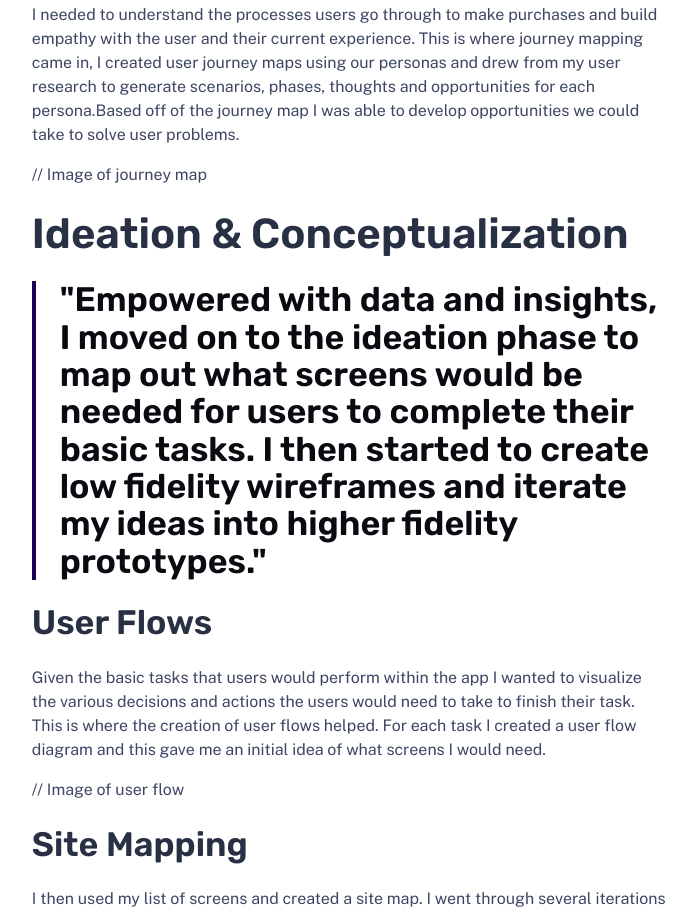
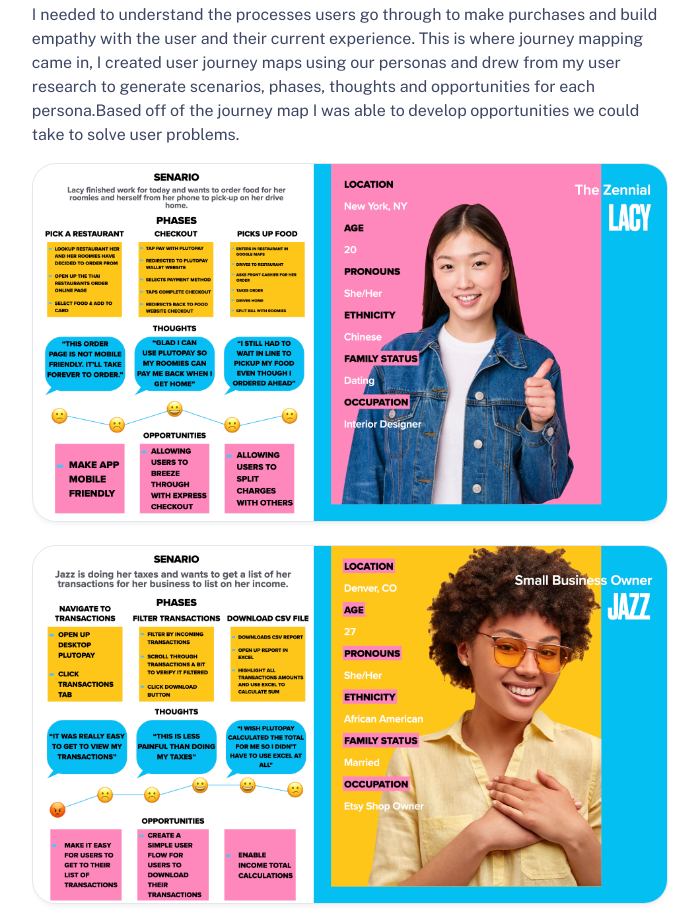
Before and after one commit to summerjoyyoung/summer-portfolio, an Astro site: page /work/pluto-pay in a window 1280 px wide. Shown: the part 5756-6670 px from the top of the page, without its empty margins (290-989 px from the left). Built offline with nearby package versions, Linux system fonts and the light colour scheme; Astro itself is replaced by a stand-in of ours.

Commit message:
feat: add user journey imgs

```diff
--- a/src/content/work/pluto-pay.mdx
+++ b/src/content/work/pluto-pay.mdx
@@ -135,7 +135,9 @@ Based on user research, I defined user personas which represent the people who w
 #### Journey Mapping
 I needed to understand the processes users go through to make purchases and build empathy with the user and their current experience. This is where journey mapping came in, I created user journey maps using our personas and drew from my user research to generate scenarios, phases, thoughts and opportunities for each persona.Based off of the journey map I was able to develop opportunities we could take to solve user problems.
 
-// Image of journey map
+<img src="/assets/pluto-pay/journey-lacy.jpeg" alt="User journeys for PlutoPay" style="width: 100%; margin-top: 16px;"/>
+<img src="/assets/pluto-pay/journey-jazz.jpeg" alt="User journeys for PlutoPay" style="width: 100%; margin-top: 16px;"/>
+<img src="/assets/pluto-pay/journey-sam.jpeg" alt="User journeys for PlutoPay" style="width: 100%; margin-top: 16px;"/>
 
 ### Ideation & Conceptualization
 > "Empowered with data and insights, I moved on to the ideation phase to map out what screens would be needed for users to complete their basic tasks. I then started to create low fidelity wireframes and iterate my ideas into higher fidelity prototypes."
```
Also changed, not shown: public/assets/pluto-pay/journey-jazz.jpeg (added), public/assets/pluto-pay/journey-lacy.jpeg (added), 1 other file.
